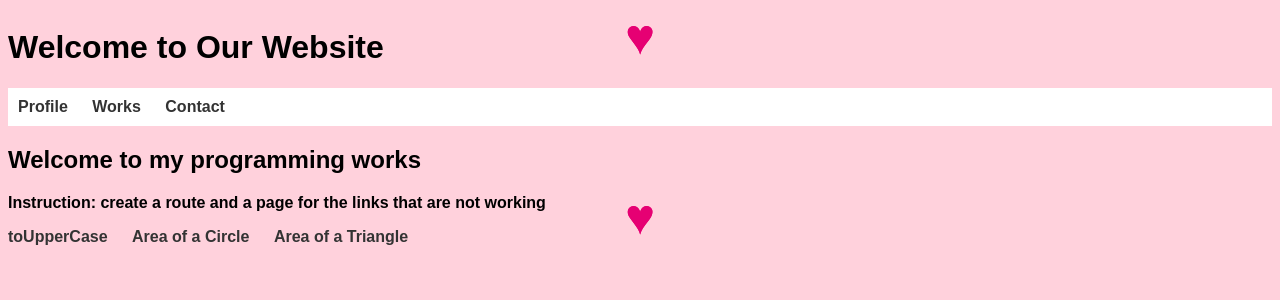
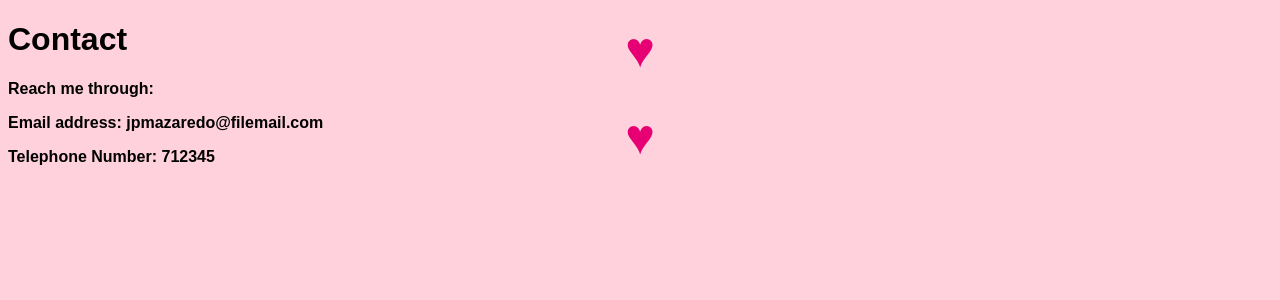
Before and after one commit to jptmaz/DSA_Routing, a Flask app: page /contact in a window 1280 px wide. Shown: the top 300 px of the page. Run offline with Flask 3, Linux system fonts and the light colour scheme.

Commit message:
Wrong file, here is right file

```diff
--- a/Flask_Intro/templates/contact.html
+++ b/Flask_Intro/templates/contact.html
@@ -3,7 +3,7 @@
 <head>
     <meta charset="UTF-8">
     <meta name="viewport" content="width=device-width, initial-scale=1.0">
-    <title>Home Page</title>
+    <title>Contact Page</title>
     <style>
         body {
             background-color: #ffd1dc; /* Soft pink background color */
@@ -11,92 +11,33 @@
             position: relative;
         }
 
-        h1, h2, p, a {
-            font-weight: bold; /* Bold text font for headings, paragraphs, and links */
-        }
-
-        nav {
-            background-color: #fff; /* White background for the navigation bar */
-            padding: 10px;
-        }
-
-        ul {
-            list-style-type: none;
-            margin: 0;
-            padding: 0;
-        }
-
-        li {
-            display: inline;
-            margin-right: 20px;
-        }
-
-        a {
-            text-decoration: none;
-            color: #333; /* Dark text color for links */
-        }
-
-        a:hover {
-            color: #e60073; /* Dark pink text color on hover for links */
+        h1, p {
+            font-weight: bold; /* Bold text font for headings and paragraphs */
         }
 
         body::before,
-        body::after,
-        .border-hearts::before,
-        .border-hearts::after {
+        body::after {
             content: '\2665'; /* Unicode for heart symbol */
             font-size: 50px;
             position: absolute;
             color: #e60073; /* Dark pink color for hearts */
         }
 
-        body::before,
-        .border-hearts::before {
+        body::before {
             top: 0;
             left: 50%;
             transform: translateX(-50%);
         }
 
-        body::after,
-        .border-hearts::after {
+        body::after {
             bottom: 0;
             left: 50%;
             transform: translateX(-50%);
         }
-
-        .border-hearts {
-            height: 100%;
-            overflow: hidden;
-            position: relative;
-        }
-
-        .content {
-            z-index: 1;
-        }
     </style>
 </head>
 <body>
-    <div class="border-hearts">
-        <div class="content">
-            <h1>Welcome to Our Website</h1>
-
-            <nav>
-                <ul>
-                    <li><a href="/profile">Profile</a></li>
-                    <li><a href="/works">Works</a></li>
-                    <li><a href="/contact">Contact</a></li>
-                </ul>
-            </nav>
-
-            <h2>Welcome to my programming works</h2>
-            <p>Instruction: create a route and a page for the links that are not working</p>
-
-            <ul>
-                <li><a href="/works">toUpperCase</a></li>
-                <li><a href="/areaOfcirle">Area of a Circle</a></li>
-                <li><a href="/areaOfTriangle">Area of a Triangle</a></li>
-            </ul>
-        </div>
-    </div>
-</body>
-</html>
+    <h1>Contact</h1>
+    <p>Reach me through:</p>
+    <p>Email address: jpmazaredo@filemail.com</p>
+    <p>Telephone Number: 712345
```
